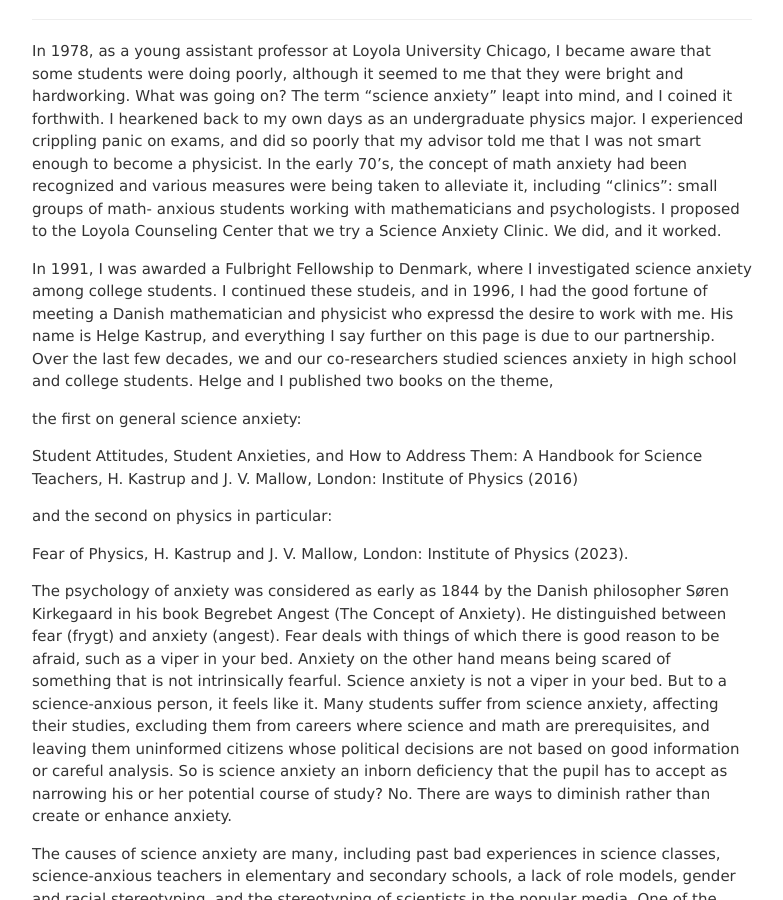
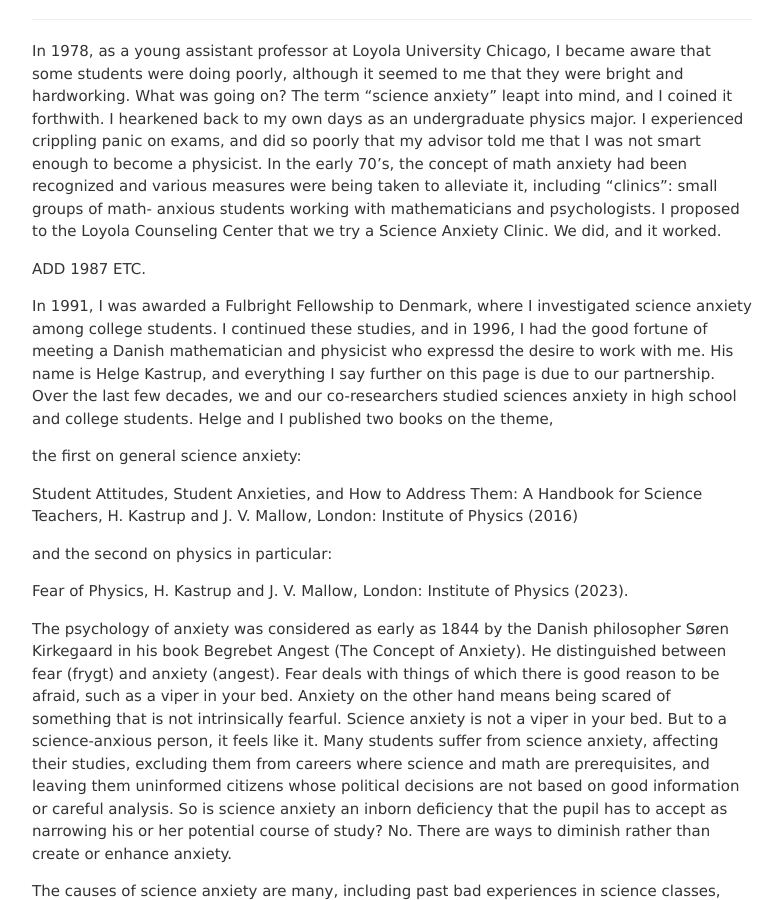
Before and after one commit to jvmallow/jvmallow.github.io, a Jekyll site: the page built from _posts/2025-05-31-Science_Anxiety.md, in a window 1280 px wide and 900 px high, scrolled down 377 px. Shown: the whole window, without its empty margins (248-1031 px from the left). Built offline with Jekyll 4.4.1, drawn with Linux system fonts in a browser that asks for light colours; a script that is not in the unit is left out.

Commit message:
Update 2025-05-31-Science_Anxiety.md

```diff
--- a/_posts/2025-05-31-Science_Anxiety.md
+++ b/_posts/2025-05-31-Science_Anxiety.md
@@ -9,7 +9,9 @@ tags: [Science_Anxiety]
 
 In 1978, as a young assistant professor at Loyola University Chicago, I became aware that some students were doing poorly, although it seemed to me that they were bright and hardworking. What was going on? The term “science anxiety” leapt into mind, and I coined it forthwith. I hearkened back to my own days as an undergraduate physics major. I experienced crippling panic on exams, and did so poorly that my advisor told me that I was not smart enough to become a physicist. In the early 70’s, the concept of math anxiety had been recognized and various measures were being taken to alleviate it, including “clinics”: small groups of math- anxious students working with mathematicians and psychologists. I proposed to the Loyola Counseling Center that we try a Science Anxiety Clinic. We did, and it worked.
 
-In 1991, I was awarded a Fulbright Fellowship to Denmark, where I investigated science anxiety among college students. I continued these studeis, and in 1996, I had the good fortune of meeting a Danish mathematician and physicist who expressd the desire to work with me. His name is Helge Kastrup, and everything I say further on this page is due to our partnership. Over the last few decades, we and our co-researchers studied sciences anxiety in high school and college students. Helge and I published two books on the theme,
+ADD 1987 ETC.
+
+In 1991, I was awarded a Fulbright Fellowship to Denmark, where I investigated science anxiety among college students. I continued these studies, and in 1996, I had the good fortune of meeting a Danish mathematician and physicist who expressd the desire to work with me. His name is Helge Kastrup, and everything I say further on this page is due to our partnership. Over the last few decades, we and our co-researchers studied sciences anxiety in high school and college students. Helge and I published two books on the theme,
 
 the first on general science anxiety:
 
```
